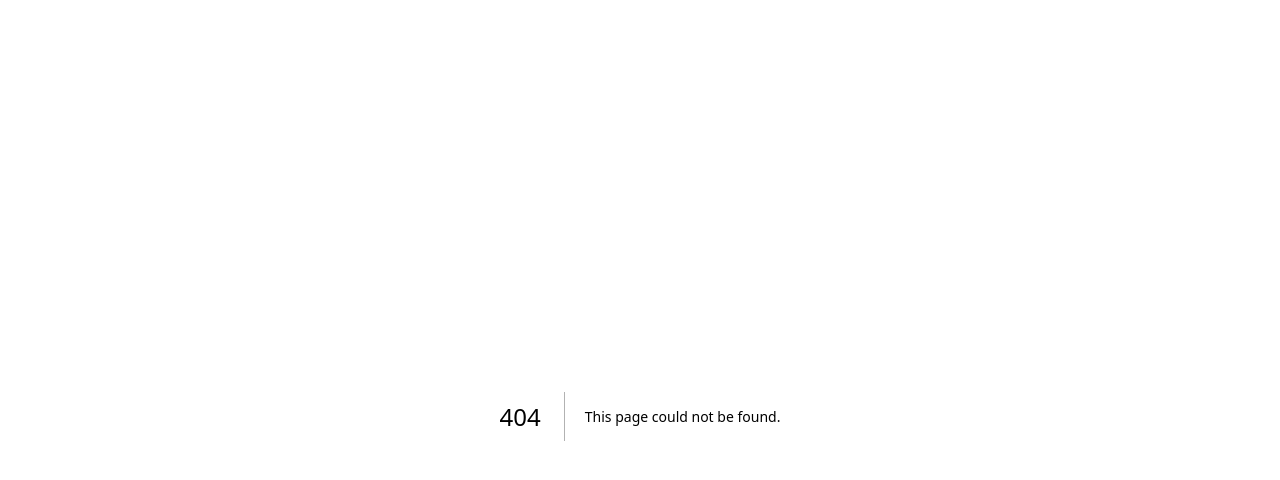
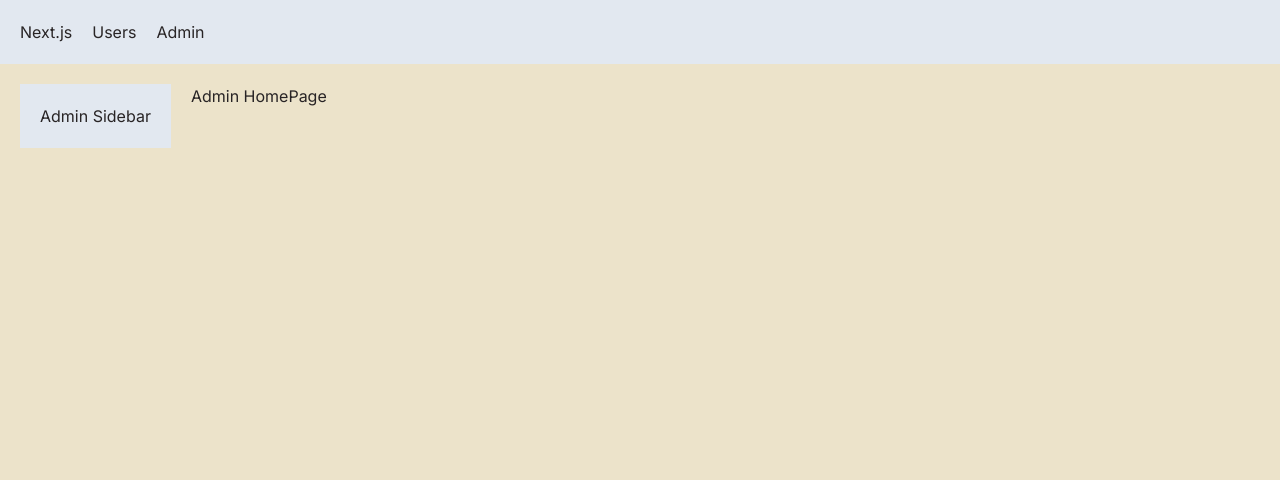
Before and after one commit to Multyjog/next.js-application, a Next.js app: page /admin in a window 1280 px wide. Before the commit this address had no page. Shown: the top 480 px of the page. Built offline with nearby package versions, Linux system fonts and the light colour scheme.

Commit message:
Layout system Added Navbar to all pages Added special layout for admin section

```diff
--- /dev/null
+++ b/app/NavBar.tsx
@@ -0,0 +1,20 @@
+import Link from "next/link";
+import React from "react";
+
+const NavBar = () => {
+  return (
+    <div className="flex bg-slate-200 p-5">
+      <Link href="/" className="mr-5">
+        Next.js
+      </Link>
+      <Link href="/users" className="mr-5">
+        Users
+      </Link>
+      <Link href="/admin" className="mr-5">
+        Admin
+      </Link>
+    </div>
+  );
+};
+
+export default NavBar;
--- /dev/null
+++ b/app/admin/layout.tsx
@@ -0,0 +1,16 @@
+import React, { ReactNode } from "react";
+
+interface Props {
+  children: ReactNode;
+}
+
+const AdminLayout = ({ children }: Props) => {
+  return (
+    <div className="flex">
+      <aside className="bg-slate-200 p-5 mr-5">Admin Sidebar</aside>
+      <div>{children}</div>
+    </div>
+  );
+};
+
+export default AdminLayout;
--- /dev/null
+++ b/app/admin/page.tsx
@@ -0,0 +1,7 @@
+import React from "react";
+
+const AdminHomePage = () => {
+  return <div>Admin HomePage</div>;
+};
+
+export default AdminHomePage;
--- a/app/globals.css
+++ b/app/globals.css
@@ -12,6 +12,9 @@
   }
 }
 
-body {
-  padding: 1rem ;
+/* body {} */
+@layer base {
+  h1 {
+    @apply font-extrabold text-2xl mb-3
+  }
 }
--- a/app/layout.tsx
+++ b/app/layout.tsx
@@ -1,6 +1,7 @@
 import "./globals.css";
 import type { Metadata } from "next";
 import { Inter } from "next/font/google";
+import NavBar from "./NavBar";
 
 const inter = Inter({ subsets: ["latin"] });
 
@@ -16,7 +17,10 @@
 }) {
   return (
     <html data-theme="retro" lang="en">
-      <body className={inter.className}>{children}</body>
+      <body className={inter.className}>
+        <NavBar />
+        <main className="p-5">{children}</main>
+      </body>
     </html>
   );
 }
```
